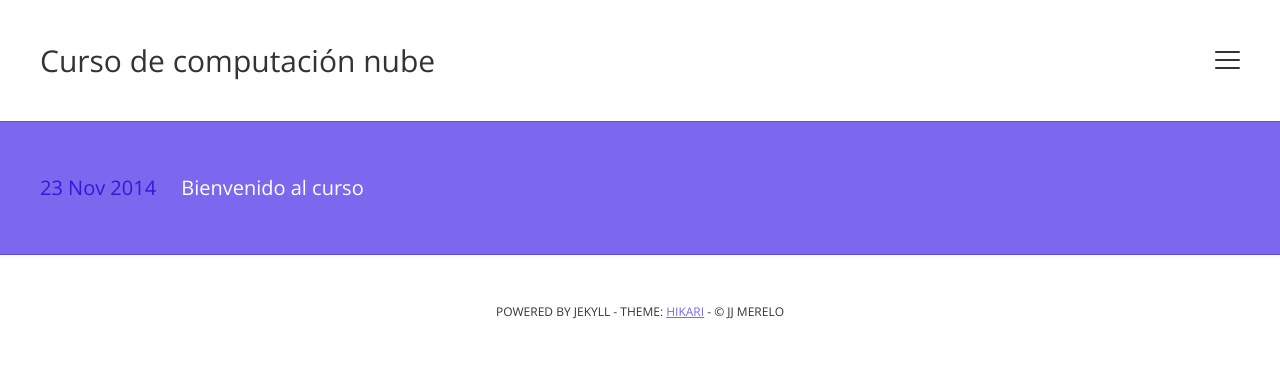
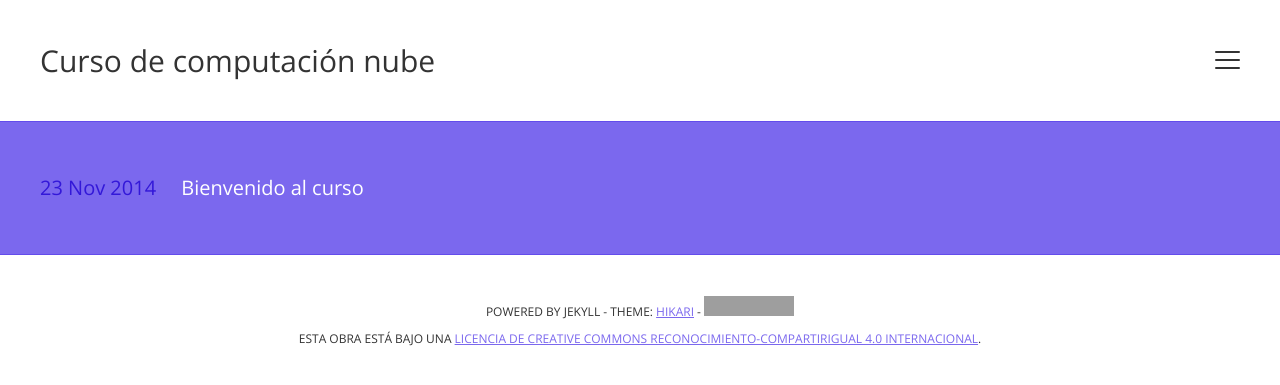
Before and after one commit to curso-nube/curso-nube, a Jekyll site: the page built from index.html, in a window 1280 px wide. Shown: the top 385 px of the page. Built offline with Jekyll 4.4.1, drawn with Linux system fonts in a browser that asks for light colours; the list of posts is cut into pages by our own code; grey boxes are pictures that could not be loaded.

Commit message:
Actualiza contenidos

```diff
--- a/_layouts/default.html
+++ b/_layouts/default.html
@@ -10,6 +10,7 @@
       <meta http-equiv="content-language" content="en-gb" />
       <meta name="description" content="Fluid, responsive blog theme for Jekyll.">
       <meta name="viewport" content="width=device-width, initial-scale=1, maximum-scale=1">
+      <link href='http://fonts.googleapis.com/css?family=Roboto' rel='stylesheet' type='text/css'>
       <link href="//fonts.googleapis.com/css?family=Open+Sans:400italic,400,300,700|Lora:400,700,400italic" rel="stylesheet" type="text/css">
       <link rel="stylesheet" type="text/css" href="{{ site.baseurl }}/css/main.css" />
       <link href="atom.xml" type="application/atom+xml" rel="alternate" title="Site ATOM Feed">
@@ -62,7 +63,7 @@
       </main>
 
       <footer>
-        <small>Powered by Jekyll - Theme: <a href="https://github.com/m3xm/hikari-for-Jekyll">hikari</a> - &copy; {{ site.author }}</small>
+        <small>Powered by Jekyll - Theme: <a href="https://github.com/m3xm/hikari-for-Jekyll">hikari</a> - <a rel="license" href="http://creativecommons.org/licenses/by-sa/4.0/"><img alt="Licencia de Creative Commons" style="border-width:0" src="https://i.creativecommons.org/l/by-sa/4.0/88x31.png" /></a><br />Esta obra está bajo una <a rel="license" href="http://creativecommons.org/licenses/by-sa/4.0/">licencia de Creative Commons Reconocimiento-CompartirIgual 4.0 Internacional</a>.</small>
       </footer>
 
     </div>
--- a/css/main.scss
+++ b/css/main.scss
@@ -7,6 +7,9 @@
 // Last update: July 2014
 // Original Author: Mathieu Mayer-Mazzoli http://m3xm.github.io
 // License: MIT License http://opensource.org/licenses/MIT
+
+// A few additional definitions
+$base-font-family: Roboto, Helvetica, Arial, sans-serif;
 
 // Base
 @import 'base/reset';
```
